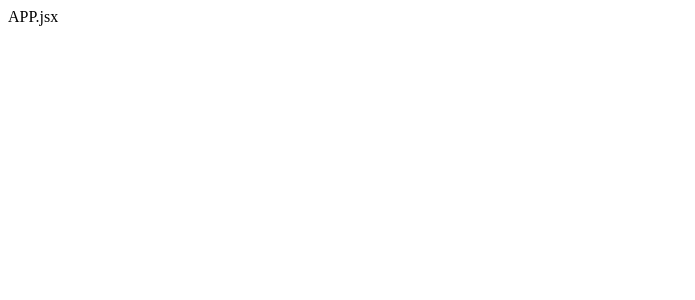
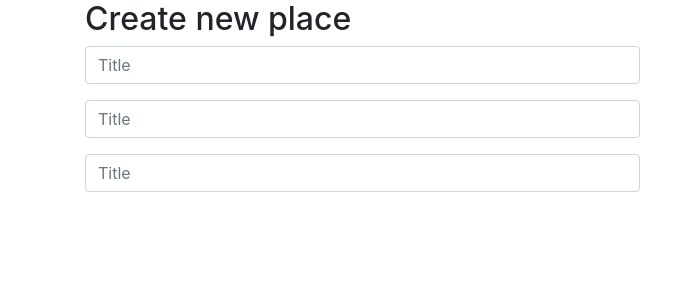
Before and after one commit to MariusCodeAcademy/countries-towns, a React (Create React App) app in the folder client/: page / in a window 1280 px wide. Shown: the top 300 px of the page, without its empty margins (0-695 px from the left). Built offline with nearby package versions, Linux system fonts and the light colour scheme.

Commit message:
bt4.6 added. form front end in progress

```diff
--- a/client/package.json
+++ b/client/package.json
@@ -6,6 +6,7 @@
     "@testing-library/jest-dom": "^5.14.1",
     "@testing-library/react": "^11.2.7",
     "@testing-library/user-event": "^12.8.3",
+    "bootstrap": "4.6",
     "react": "^17.0.2",
     "react-dom": "^17.0.2",
     "react-scripts": "4.0.3",
--- a/client/src/App.jsx
+++ b/client/src/App.jsx
@@ -1,10 +1,17 @@
 import React, { Component } from 'react';
 import './App.css';
+import MyForm from './components/MyForm';
 
 class App extends Component {
   state = {};
   render() {
-    return <div className="App">APP.jsx</div>;
+    return (
+      <div className="App">
+        <div className="container">
+          <MyForm />
+        </div>
+      </div>
+    );
   }
 }
 
--- /dev/null
+++ b/client/src/components/MyForm.jsx
@@ -0,0 +1,30 @@
+import React, { Component } from 'react';
+
+class MyForm extends Component {
+  state = {
+    name: '',
+    continent: '',
+    population: null,
+    placeType: '',
+  };
+  render() {
+    return (
+      <div className="w-50">
+        <h2>Create new place</h2>
+        <form>
+          <div className="form-group">
+            <input type="text" className="form-control" name="name" placeholder="Title" />
+          </div>
+          <div className="form-group">
+            <input type="text" className="form-control" name="continent" placeholder="Title" />
+          </div>
+          <div className="form-group">
+            <input type="number" className="form-control" name="population" placeholder="Title" />
+          </div>
+        </form>
+      </div>
+    );
+  }
+}
+
+export default MyForm;
--- a/client/src/index.js
+++ b/client/src/index.js
@@ -2,6 +2,7 @@ import React from 'react';
 import ReactDOM from 'react-dom';
 import App from './App';
 import reportWebVitals from './reportWebVitals';
+import 'bootstrap/dist/css/bootstrap.css';
 
 ReactDOM.render(
   <React.StrictMode>
```
Also changed, not shown: 2 other files (tests, documents, lock files or other folders).
